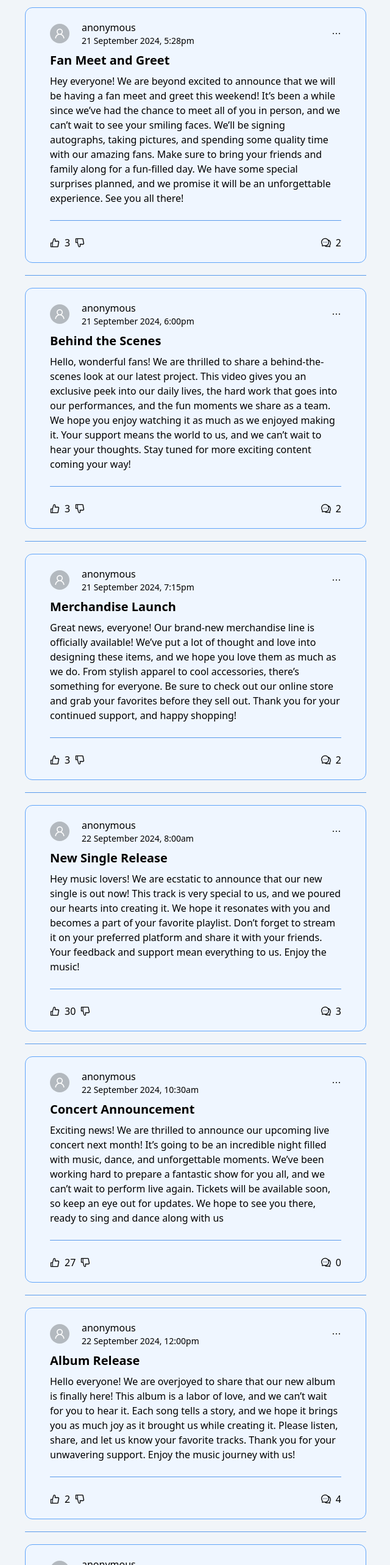
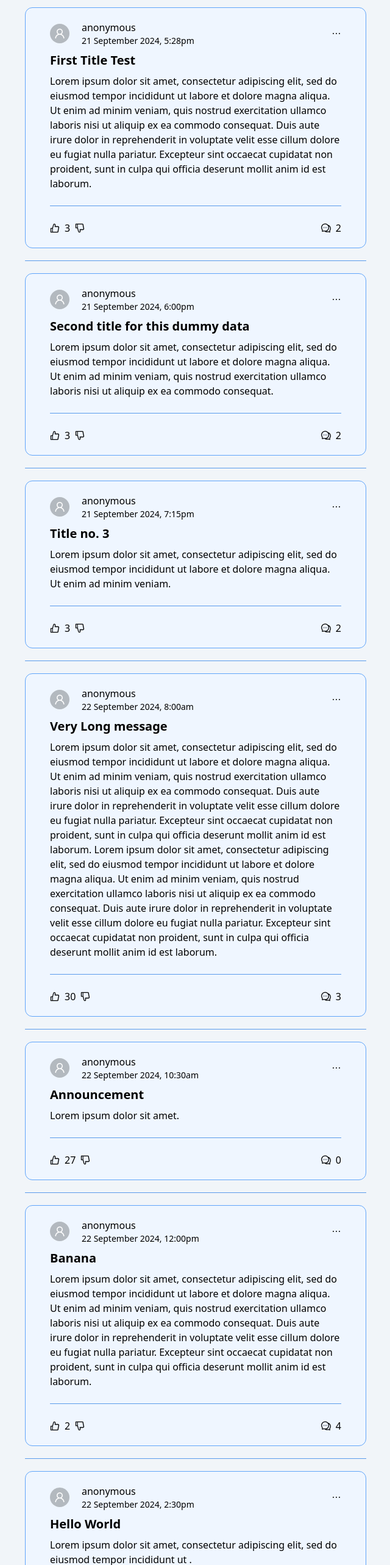
Before and after one commit to JoshuaEntrata/TigRest-Pet-Project, a React (Create React App) app in the folder frontend/: page / in a window 1280 px wide. Shown: the part 100-2666 px from the top of the page at 61% size, without its empty margins (319-959 px from the left). Built offline with nearby package versions, Linux system fonts and the light colour scheme.

Commit message:
update message in dummy data

```diff
--- a/frontend/src/mock/data.js
+++ b/frontend/src/mock/data.js
@@ -2,9 +2,9 @@
   {
     id: 1,
     datetime_posted: "21 September 2024, 5:28pm",
-    title: "Fan Meet and Greet",
+    title: "First Title Test",
     message:
-      "Hey everyone! We are beyond excited to announce that we will be having a fan meet and greet this weekend! It’s been a while since we’ve had the chance to meet all of you in person, and we can’t wait to see your smiling faces. We’ll be signing autographs, taking pictures, and spending some quality time with our amazing fans. Make sure to bring your friends and family along for a fun-filled day. We have some special surprises planned, and we promise it will be an unforgettable experience. See you all there!",
+      "Lorem ipsum dolor sit amet, consectetur adipiscing elit, sed do eiusmod tempor incididunt ut labore et dolore magna aliqua. Ut enim ad minim veniam, quis nostrud exercitation ullamco laboris nisi ut aliquip ex ea commodo consequat. Duis aute irure dolor in reprehenderit in voluptate velit esse cillum dolore eu fugiat nulla pariatur. Excepteur sint occaecat cupidatat non proident, sunt in culpa qui officia deserunt mollit anim id est laborum.",
     count: 3,
     username: "Aiah Arceta",
     comments: [
@@ -27,9 +27,9 @@
   {
     id: 2,
     datetime_posted: "21 September 2024, 6:00pm",
-    title: "Behind the Scenes",
+    title: "Second title for this dummy data",
     message:
-      "Hello, wonderful fans! We are thrilled to share a behind-the-scenes look at our latest project. This video gives you an exclusive peek into our daily lives, the hard work that goes into our performances, and the fun moments we share as a team. We hope you enjoy watching it as much as we enjoyed making it. Your support means the world to us, and we can’t wait to hear your thoughts. Stay tuned for more exciting content coming your way!",
+      "Lorem ipsum dolor sit amet, consectetur adipiscing elit, sed do eiusmod tempor incididunt ut labore et dolore magna aliqua. Ut enim ad minim veniam, quis nostrud exercitation ullamco laboris nisi ut aliquip ex ea commodo consequat. ",
     count: 3,
     username: "Gwen Apuli",
     comments: [
@@ -52,9 +52,9 @@
   {
     id: 3,
     datetime_posted: "21 September 2024, 7:15pm",
-    title: "Merchandise Launch",
+    title: "Title no. 3",
     message:
-      "Great news, everyone! Our brand-new merchandise line is officially available! We’ve put a lot of thought and love into designing these items, and we hope you love them as much as we do. From stylish apparel to cool accessories, there’s something for everyone. Be sure to check out our online store and grab your favorites before they sell out. Thank you for your continued support, and happy shopping!",
+      "Lorem ipsum dolor sit amet, consectetur adipiscing elit, sed do eiusmod tempor incididunt ut labore et dolore magna aliqua. Ut enim ad minim veniam.",
     count: 3,
     username: "Stacey Seville",
     comments: [
@@ -77,9 +77,9 @@
   {
     id: 4,
     datetime_posted: "22 September 2024, 8:00am",
-    title: "New Single Release",
+    title: "Very Long message",
     message:
-      "Hey music lovers! We are ecstatic to announce that our new single is out now! This track is very special to us, and we poured our hearts into creating it. We hope it resonates with you and becomes a part of your favorite playlist. Don’t forget to stream it on your preferred platform and share it with your friends. Your feedback and support mean everything to us. Enjoy the music!",
+      "Lorem ipsum dolor sit amet, consectetur adipiscing elit, sed do eiusmod tempor incididunt ut labore et dolore magna aliqua. Ut enim ad minim veniam, quis nostrud exercitation ullamco laboris nisi ut aliquip ex ea commodo consequat. Duis aute irure dolor in reprehenderit in voluptate velit esse cillum dolore eu fugiat nulla pariatur. Excepteur sint occaecat cupidatat non proident, sunt in culpa qui officia deserunt mollit anim id est laborum. Lorem ipsum dolor sit amet, consectetur adipiscing elit, sed do eiusmod tempor incididunt ut labore et dolore magna aliqua. Ut enim ad minim veniam, quis nostrud exercitation ullamco laboris nisi ut aliquip ex ea commodo consequat. Duis aute irure dolor in reprehenderit in voluptate velit esse cillum dolore eu fugiat nulla pariatur. Excepteur sint occaecat cupidatat non proident, sunt in culpa qui officia deserunt mollit anim id est laborum.",
     count: 30,
     username: "Mikha Lim",
     comments: [
@@ -109,9 +109,8 @@
   {
     id: 5,
     datetime_posted: "22 September 2024, 10:30am",
-    title: "Concert Announcement",
-    message:
-      "Exciting news! We are thrilled to announce our upcoming live concert next month! It’s going to be an incredible night filled with music, dance, and unforgettable moments. We’ve been working hard to prepare a fantastic show for you all, and we can’t wait to perform live again. Tickets will be available soon, so keep an eye out for updates. We hope to see you there, ready to sing and dance along with us",
+    title: "Announcement",
+    message: "Lorem ipsum dolor sit amet.",
     count: 27,
     username: "Colet Vergara",
     comments: [],
@@ -119,9 +118,9 @@
   {
     id: 6,
     datetime_posted: "22 September 2024, 12:00pm",
-    title: "Album Release",
+    title: "Banana",
     message:
-      "Hello everyone! We are overjoyed to share that our new album is finally here! This album is a labor of love, and we can’t wait for you to hear it. Each song tells a story, and we hope it brings you as much joy as it brought us while creating it. Please listen, share, and let us know your favorite tracks. Thank you for your unwavering support. Enjoy the music journey with us!",
+      "Lorem ipsum dolor sit amet, consectetur adipiscing elit, sed do eiusmod tempor incididunt ut labore et dolore magna aliqua. Ut enim ad minim veniam, quis nostrud exercitation ullamco laboris nisi ut aliquip ex ea commodo consequat. Duis aute irure dolor in reprehenderit in voluptate velit esse cillum dolore eu fugiat nulla pariatur. Excepteur sint occaecat cupidatat non proident, sunt in culpa qui officia deserunt mollit anim id est laborum.",
     count: 2,
     username: "Jhoanna Robles",
     comments: [
@@ -158,9 +157,9 @@
   {
     id: 7,
     datetime_posted: "22 September 2024, 2:30pm",
-    title: "Charity Event",
+    title: "Hello World",
     message:
-      "Dear fans, we are excited to announce that we will be hosting a charity event next month. This cause is very close to our hearts, and we hope to make a significant impact with your help. There will be performances, auctions, and many fun activities. All proceeds will go towards supporting those in need. We invite you to join us in making a difference. Thank you for your generosity and support!",
+      "Lorem ipsum dolor sit amet, consectetur adipiscing elit, sed do eiusmod tempor incididunt ut .",
     count: 19,
     username: "Sheena Catacutan",
     comments: [
@@ -178,7 +177,7 @@
     datetime_posted: "29 September 2024, 2:30pm",
     title: "Special Announcement",
     message:
-      "Hey everyone! We have a very special announcement to make. We are launching a new initiative to connect more closely with our fans. This includes exclusive content, live Q&A sessions, and behind-the-scenes access. We want to create a space where we can interact with you more personally and share our journey with you. Stay tuned for more details, and thank you for being the best fans ever!",
+      "Lorem ipsum dolor sit amet, consectetur adipiscing elit, sed do eiusmod tempor incididunt ut labore et dolore magna aliqua. Ut enim ad minim.",
     count: 3,
     username: "Maloi Ricalde",
     comments: [],
```
